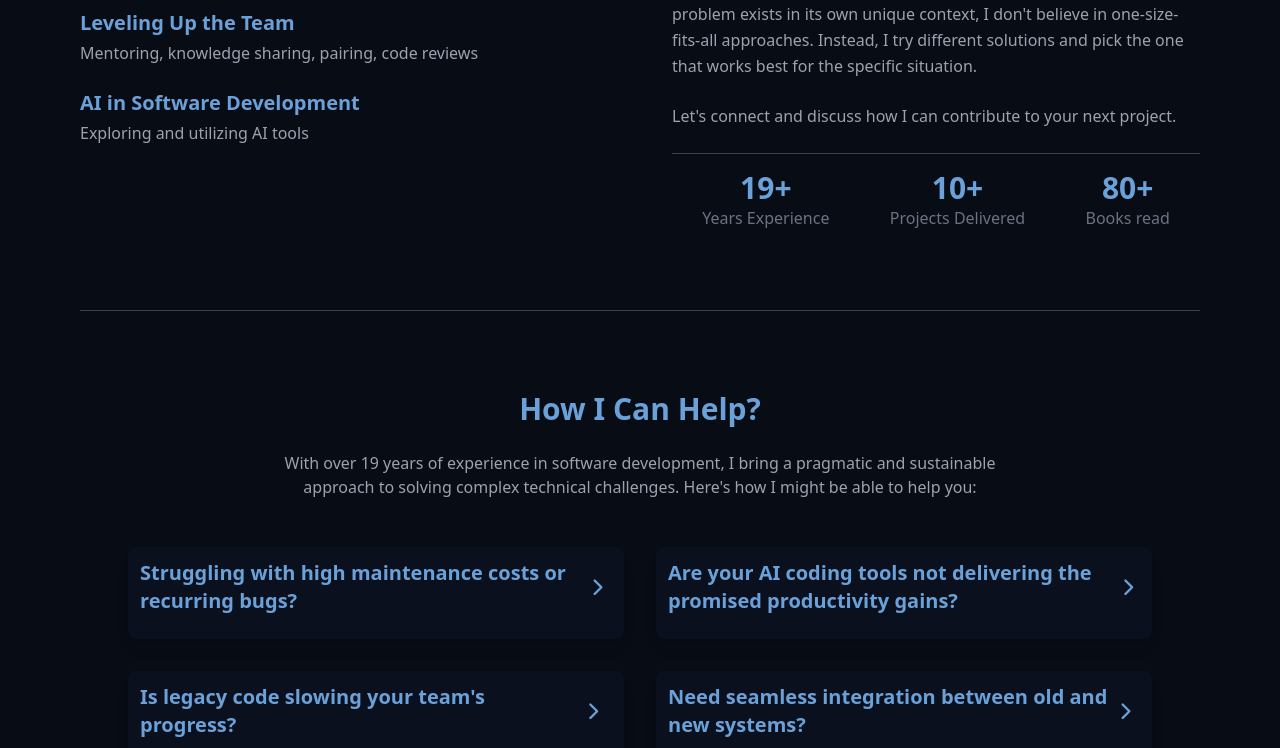
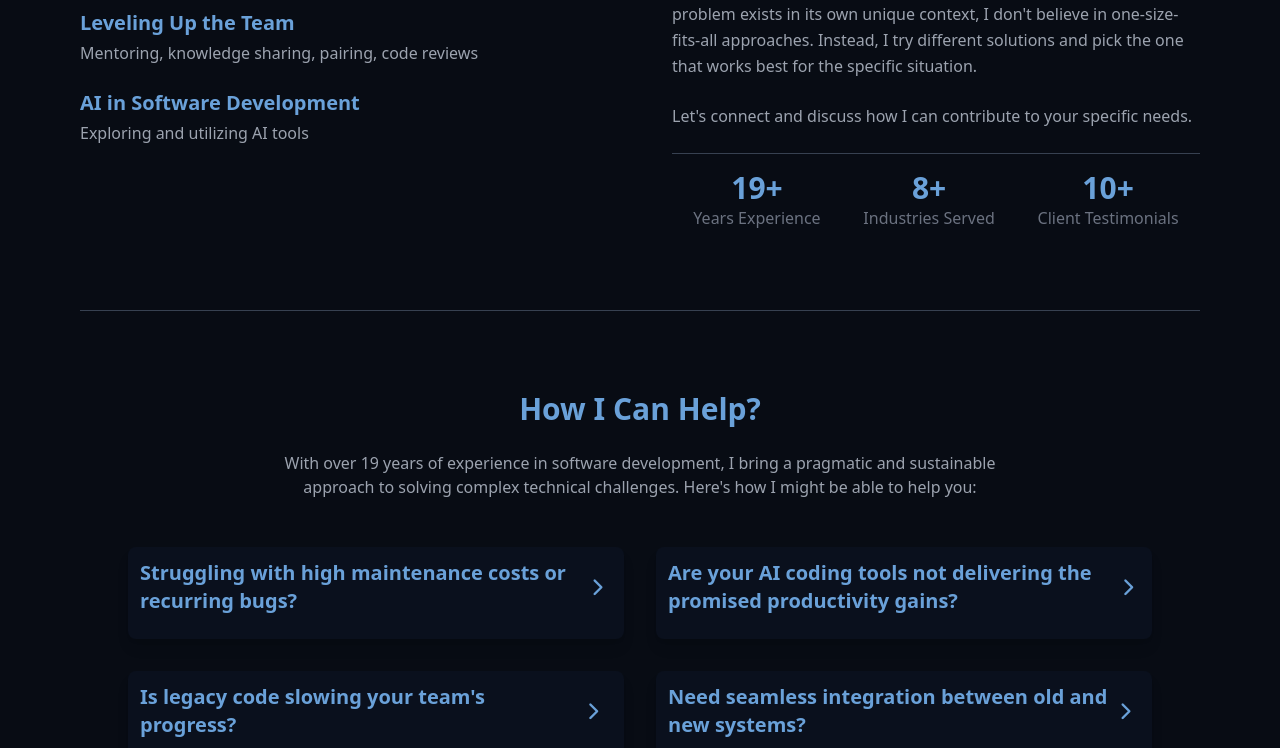
Before and after one commit to markoandersson/website_nt, an Astro site: page / in a window 1280 px wide. Shown: the part 1465-2213 px from the top of the page. Built offline with nearby package versions, Linux system fonts and the light colour scheme; Astro itself is replaced by a stand-in of ours.

Commit message:
Update projects -> industries served
Instead of listing how many projects I've participated, I'm not listing how many different industries I've contributed to.

```diff
--- a/src/components/AboutMe.astro
+++ b/src/components/AboutMe.astro
@@ -8,11 +8,11 @@ export interface Props {
     benefits?: string[];
   }>;
   yearsExperience: number;
-  booksRead: number;
-  amountOfProjects: number;
+  industriesServed: number;
+  clientTestimonials: number;
 }
 
-const { title, keyExpertise, yearsExperience, booksRead, amountOfProjects } = Astro.props;
+const { title, keyExpertise, yearsExperience, industriesServed, clientTestimonials } = Astro.props;
 ---
 
 <section id="about" class="py-20">
@@ -43,7 +43,7 @@ const { title, keyExpertise, yearsExperience, booksRead, amountOfProjects } = As
         in one-size-fits-all approaches. Instead, I try different solutions and pick the one that works best for the specific situation.
       </p>
       <p class="text-secondary leading-relaxed">
-        Let's connect and discuss how I can contribute to your next project.
+        Let's connect and discuss how I can contribute to your specific needs.
       </p>
 
       <div class="flex justify-around pt-4 border-t border-primary-light">
@@ -51,13 +51,13 @@ const { title, keyExpertise, yearsExperience, booksRead, amountOfProjects } = As
           <div class="text-3xl font-bold text-accent-light">{yearsExperience}+</div>
           <div class="text-tertiary">Years Experience</div>
         </div>
-         <div class="text-center">
-            <div class="text-3xl font-bold text-accent-light">{amountOfProjects}+</div>
-            <div class="text-tertiary">Projects Delivered</div>
+        <div class="text-center">
+          <div class="text-3xl font-bold text-accent-light">{industriesServed}+</div>
+          <div class="text-tertiary">Industries Served</div>
         </div>
         <div class="text-center">
-          <div class="text-3xl font-bold text-accent-light">{booksRead}+</div>
-          <div class="text-tertiary">Books read</div>
+          <div class="text-3xl font-bold text-accent-light">{clientTestimonials}+</div>
+          <div class="text-tertiary">Client Testimonials</div>
         </div>
       </div>
     </div>
--- a/src/components/Projects.astro
+++ b/src/components/Projects.astro
@@ -4,7 +4,7 @@ export interface Props {
   title: string;
   projects: Array<{
     title: string;
-    client: string;
+    industry: string;
     duration: number;
     teamSize: number;
     role: string;
@@ -38,7 +38,7 @@ const { title, projects } = Astro.props;
         <div class="project-card bg-primary-medium p-6 rounded-lg shadow-lg">
           <h3 class="text-2xl font-semibold mb-2 text-accent-light">{project.title}</h3>
           <div class="flex flex-wrap gap-x-4 gap-y-2 text-sm text-secondary mb-3">
-            <span>{project.client}</span>
+            <span>{project.industry}</span>
             <span>|</span>
             <span>{project.role}</span>
             <span>|</span>
--- a/src/data/portfolioData.js
+++ b/src/data/portfolioData.js
@@ -207,7 +207,7 @@ export const projects = [
   {
     title: 'Digital Media Platform Modernization',
     duration: 3,
-    client: 'Media company',
+    industry: 'Media',
     role: 'Lead/Senior Developer',
     tech: ['C#', '.NET Core', 'Azure', 'JavaScript', 'SQL Server'],
     teamSize: 10,
@@ -241,7 +241,7 @@ export const projects = [
   {
     title: 'Product Lifecycle Management System',
     duration: 1,
-    client: 'Multinational electric engineering company',
+    industry: 'Industry',
     role: 'Lead Developer & Mentor',
     tech: ['Java', 'Spring', 'Azure', 'Azure SQL'],
     teamSize: 4,
@@ -267,7 +267,7 @@ export const projects = [
   {
     title: 'High Security Government Project',
     duration: 0.5,
-    client: 'Finnish government',
+    industry: 'Government',
     role: 'Senior Developer',
     tech: ['Java', 'Spring', 'Python'],
     teamSize: 5,
@@ -281,7 +281,7 @@ export const projects = [
   {
     title: 'Sharepoint Application Modernization',
     duration: 1,
-    client: 'Multinational electric engineering company',
+    industry: 'Industry',
     role: 'Lead Developer',
     tech: ['C#', '.NET Core', 'React', 'Azure,', 'Sharepoint'],
     teamSize: 3,
@@ -306,7 +306,7 @@ export const projects = [
   {
     title: 'Order Tracking System',
     duration: 2.5,
-    client: 'Multinational electric engineering company',
+    industry: 'Industry',
     role: 'Lead Developer & Scrum Master',
     tech: ['Java', 'Spring', 'Azure', 'Azure SQL'],
     teamSize: 3,
@@ -334,7 +334,7 @@ export const projects = [
   {
     title: 'PIM to Webshop Integration',
     duration: 0.5,
-    client: 'Finnish retail company',
+    industry: 'Retail',
     role: 'Senior Developer',
     tech: ['JavaScript', 'AWS Lambda', 'Node.js', 'AWS'],
     teamSize: 9,
@@ -356,7 +356,7 @@ export const projects = [
   {
     title: 'Transportation Management System',
     duration: 3.5,
-    client: 'Technology and services company',
+    industry: 'Logistics',
     role: 'Senior Developer',
     tech: ['Java', 'Spring', 'JavaScript', 'SQL Server', 'Azure'],
     teamSize: 8,
@@ -381,7 +381,7 @@ export const projects = [
   {
     title: 'Multiplayer Game Communication Servers',
     duration: 2.5,
-    client: 'Finnish game studio',
+    industry: 'Gaming',
     role: 'Senior Developer',
     tech: ['Java','Spring', 'JMS', 'Cassandra', 'Vaadin', 'REST'],
     teamSize: 3,
@@ -413,7 +413,7 @@ export const projects = [
   {
     title: 'Test Data Generation Utility',
     duration: 1.25,
-    client: 'Energy meter manufacturer',
+    industry: 'Energy',
     role: 'Development Consultant',
     tech: ['SQL'],
     teamSize: 1,
@@ -440,7 +440,7 @@ export const projects = [
   {
     title: 'Certificate Management System',
     duration: 4.5,
-    client: 'Nordic telecom company',
+    industry: 'Telecommunications',
     role: 'Software Developer',
     tech: ['Java', 'Spring', 'Microsoft Active Directory'],
     teamSize: 4,
@@ -661,7 +661,14 @@ export const principles = [
 
 // Helper functions to calculate derived data
 export const calculateYearsExperience = () => new Date().getFullYear() - careerStartYear;
-export const getAmountOfProjects = () => projects.length;
+
+// Extract unique industries from projects
+export const getIndustries = () => {
+  return [...new Set(projects.map(project => project.industry))].sort();
+};
+
+export const getIndustriesCount = () => getIndustries().length;
+export const getTestimonialsCount = () => testimonials.length;
 
 // Technology to icon mapping
 const technologyIcons = {
--- a/src/pages/index.astro
+++ b/src/pages/index.astro
@@ -16,17 +16,18 @@ import {
   books,
   socialMedia,
   testimonials,
-  booksRead,
   manifesto,
   principles,
   calculateYearsExperience,
-  getAmountOfProjects,
+  getIndustriesCount,
+  getTestimonialsCount,
   getTechnologies
 } from '../data/portfolioData.js';
 
 // Calculate dynamic values
 const yearsExperience = calculateYearsExperience();
-const amountOfProjects = getAmountOfProjects();
+const industriesServed = getIndustriesCount();
+const clientTestimonials = getTestimonialsCount();
 const technologies = getTechnologies();
 
 ---
@@ -49,8 +50,8 @@ const technologies = getTechnologies();
         title="About Me & Expertise"
         keyExpertise={keyExpertise}
         yearsExperience={yearsExperience}
-        booksRead={booksRead}
-        amountOfProjects={amountOfProjects}
+        industriesServed={industriesServed}
+        clientTestimonials={clientTestimonials}
       />
 
       <HowICanHelp
```
